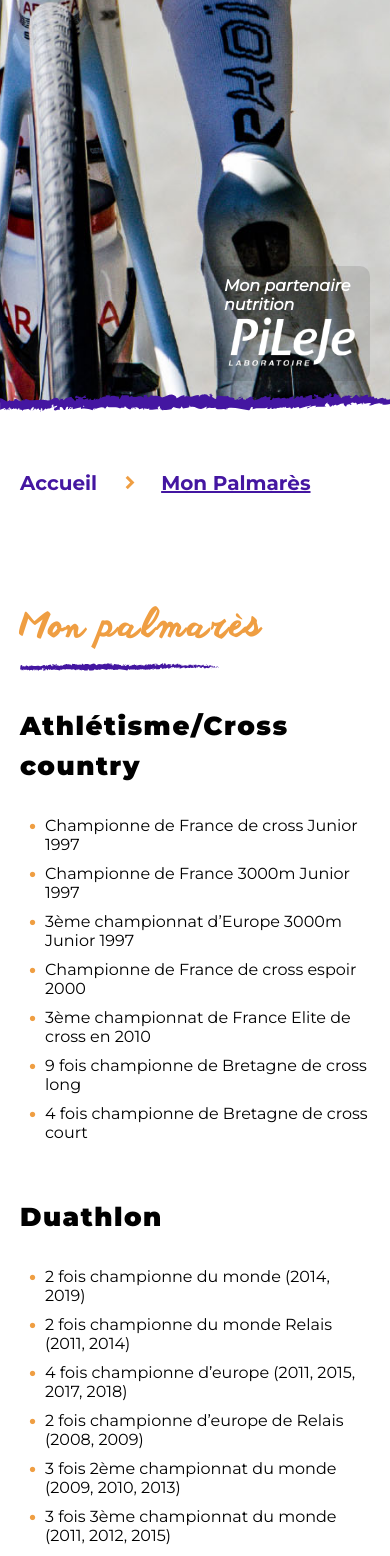
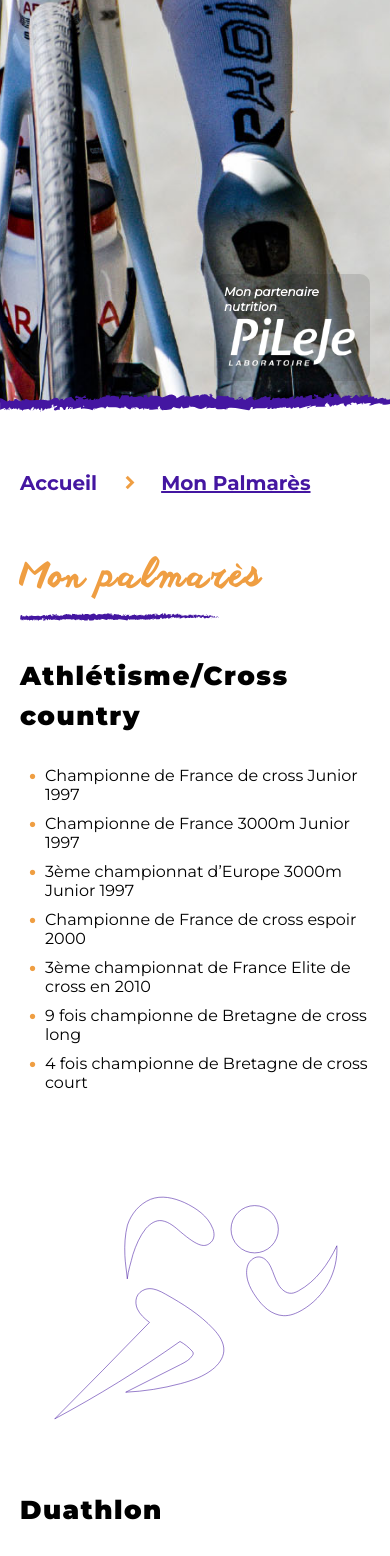
Before and after one commit to Posoroko/Sandra-Levenez, a Nuxt app: page /mon-palmares in a window 390 px wide. Shown: the part 432-1988 px from the top of the page. Built offline with nearby package versions, Linux system fonts and the light colour scheme; a web font is replaced by a local one.

Commit message:
corrections

```diff
--- a/components/Header/HeaderPileje.vue
+++ b/components/Header/HeaderPileje.vue
@@ -27,6 +27,9 @@
     font-weight: 600;
 }
 @media (max-width: 554px) {
+    .pilejeBox p {
+    font-size: 12px;
+}
     .pilejePNG {
         width: 100%;
     }
--- a/components/Section/SectionLogoStroke.vue
+++ b/components/Section/SectionLogoStroke.vue
@@ -1,5 +1,5 @@
 <template>
-    <div class="logoStrokeBox centered">
+    <div class="logoStrokeBox centered" :class="{ 'displayNone' : route.path == '/conferences'}">
         <svg version="1.1" class="logoStrokeSVG" xmlns="http://www.w3.org/2000/svg" xmlns:xlink="http://www.w3.org/1999/xlink" x="0px" y="0px"
     	 viewBox="0 0 535.4 427.9" style="enable-background:new 0 0 535.4 427.9;" xml:space="preserve">
 
@@ -23,19 +23,24 @@
     </div>
 </template>
 
+<script setup>
+const route = useRoute()
+console.log(route.path)
+</script>
+
 <style scoped>
+
 .logoStrokeBox {
     width: 75%;
     aspect-ratio: 1/1;
     margin: 0 auto;
 }
-@media (max-width: 768px) {
-    .logoStrokeBox {
+.logoStrokeBox.displayNone {
         display: none;
     }
-}
 .st0 {
     fill: none;
     stroke: var(--brand-main);
     stroke-miterlimit: 10;
-}</style>
+}
+</style>
--- a/components/Section/SectionMain.vue
+++ b/components/Section/SectionMain.vue
@@ -12,9 +12,11 @@
     </section>
 </template>
 <script setup>
+
 const props = defineProps({
     wrapReverse: Boolean
 })
+
 </script>
 <style>
 .defaultWrap {
--- a/pages/mon-palmares.vue
+++ b/pages/mon-palmares.vue
@@ -16,7 +16,7 @@
                     <NuxtLink class="pathLink underline" to="#">Mon Palmarès</NuxtLink>
                 </div>
             </div>
-            <SectionMain wrapReverse="false" v-if="palmares.sectionLogo">
+            <SectionMain :wrapReverse="false" v-if="palmares.sectionLogo">
                 <template v-slot:leftBox>
                     <PagePalmaresList :content="palmares.sectionLogo" />
                 </template>
@@ -26,7 +26,7 @@
                 </template>
             </SectionMain>
 
-            <SectionMain wrapReverse="true">
+            <SectionMain :wrapReverse="true">
                 <template v-slot:leftBox>
                     <SectionRoundImage :image="palmares.sectionPhoto1.image" />
 
```
Also changed, not shown: components/Page/PageMain.vue (+2 -23 lines).
